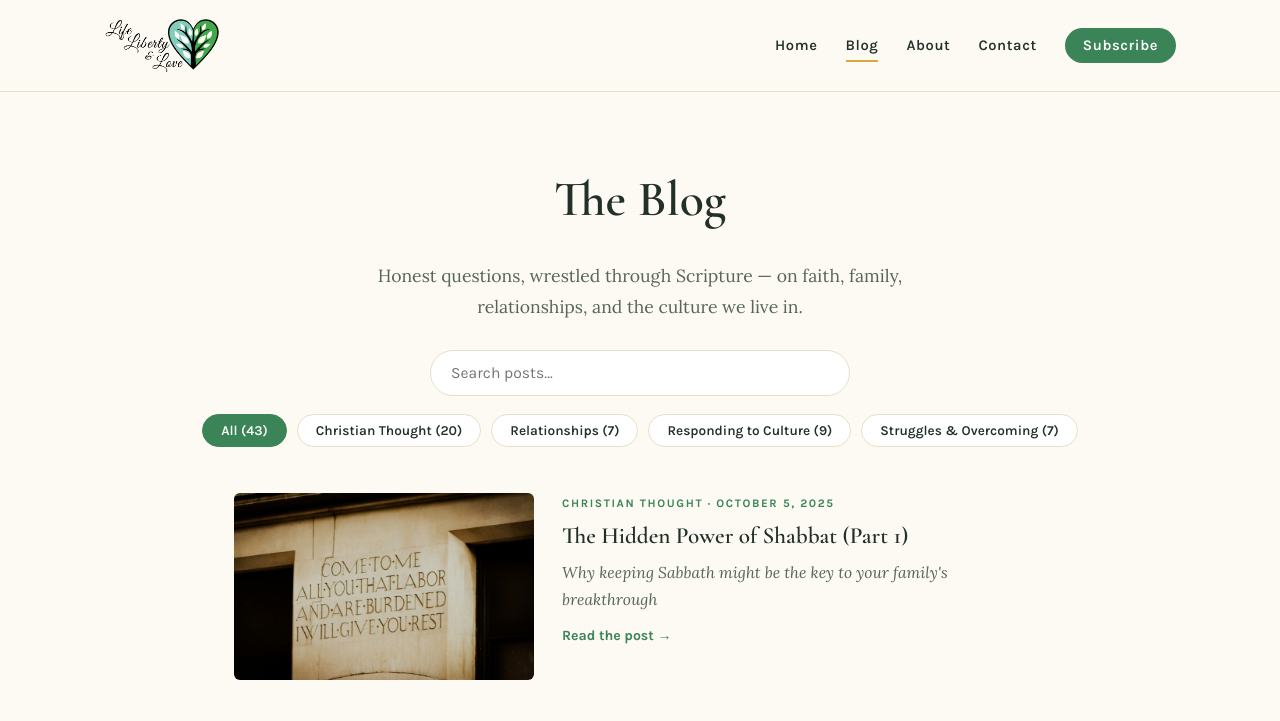
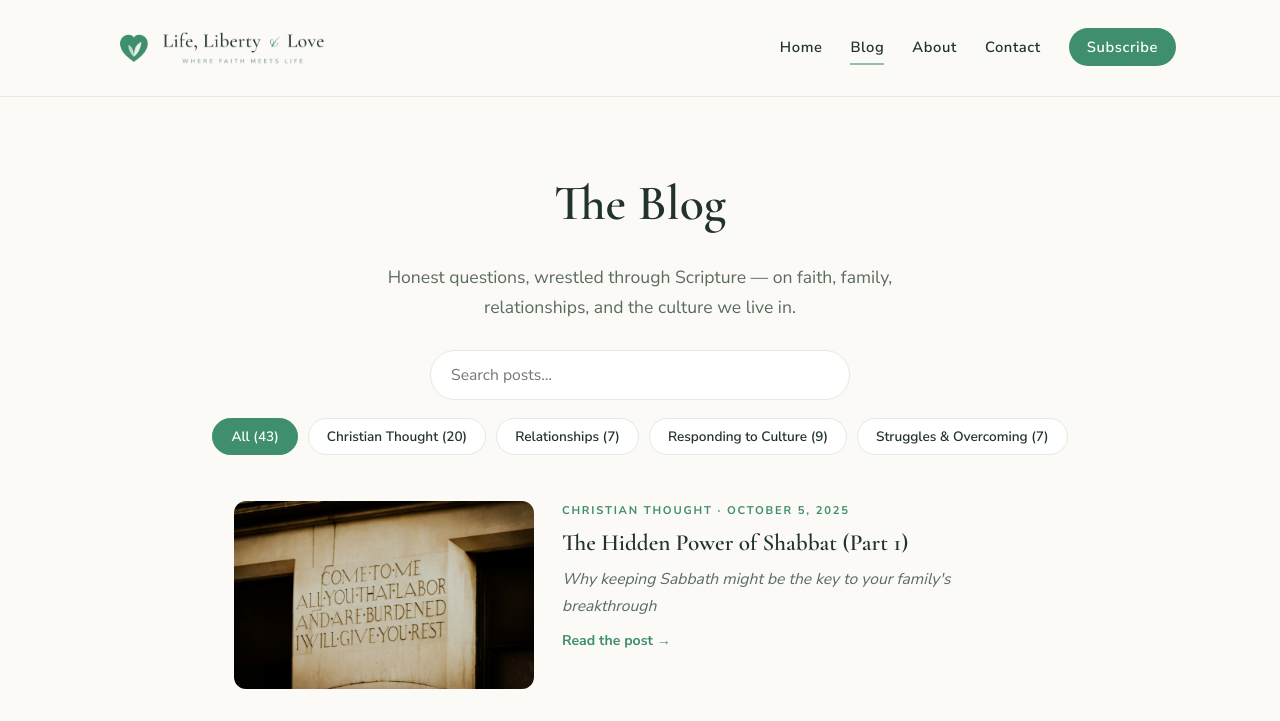
Before and after one commit to lifelibertynlove-wq/lifelibertyandlove, an Eleventy site: page src/blog.njk in a window 1280 px wide. Shown: the top 721 px of the page. Built offline with nearby package versions, Linux system fonts and the light colour scheme; Eleventy itself is replaced by a stand-in of ours; files that its build step writes are made by us from their sources.

Commit message:
Cambio Imagen de Marca

```diff
--- a/src/_includes/layouts/base.njk
+++ b/src/_includes/layouts/base.njk
@@ -7,7 +7,7 @@
   <meta name="description" content="{{ description or site.description }}">
   <meta name="author" content="{{ author or site.author }}">
   <link rel="canonical" href="{{ site.url }}{{ page.url }}">
-  <link rel="icon" type="image/png" href="/images/life-liberty-love.png">
+  <link rel="icon" type="image/png" href="/images/favicon.png">
   <meta property="og:site_name" content="{{ site.name }}">
   <meta property="og:title" content="{{ title or site.name }}">
   <meta property="og:description" content="{{ description or site.description }}">
@@ -18,7 +18,7 @@
   <link rel="alternate" type="application/rss+xml" title="{{ site.name }}" href="/feed.xml">
   <link rel="preconnect" href="https://fonts.googleapis.com">
   <link rel="preconnect" href="https://fonts.gstatic.com" crossorigin>
-  <link href="https://fonts.googleapis.com/css2?family=Cormorant+Garamond:ital,wght@0,500;0,600;0,700;1,500;1,600&family=Lora:ital,wght@0,400;0,500;0,600;1,400&family=Karla:wght@400;500;600;700&display=swap" rel="stylesheet">
+  <link href="https://fonts.googleapis.com/css2?family=Cormorant+Garamond:ital,wght@0,400;0,500;0,600;1,400;1,500;1,600&family=Lora:ital,wght@0,400;0,500;0,600;1,400;1,500&family=Nunito+Sans:wght@400;600;700;800&family=Pinyon+Script&display=swap" rel="stylesheet">
   <link rel="stylesheet" href="/css/style.css">
 </head>
 <body>
@@ -27,7 +27,7 @@
 <header class="site-header{% if heroPage %} site-header--overlay{% endif %}">
   <div class="wrap header-inner">
     <a class="brand" href="/">
-      <img src="/images/life-liberty-love.png" alt="Life, Liberty &amp; Love — home" width="116" height="55">
+      <img src="/images/logo-header.png" alt="Life, Liberty &amp; Love — Where Faith Meets Life" width="232" height="60">
     </a>
     <nav class="site-nav" aria-label="Main">
       <button class="nav-toggle" aria-expanded="false" aria-controls="nav-list">
--- a/src/css/style.css
+++ b/src/css/style.css
@@ -7,24 +7,39 @@
    ============================================================ */
 
 :root {
-  --paper: #FCFAF2;
-  --paper-deep: #F5EFDC;
-  --ink: #22302A;
-  --ink-soft: #57655C;
-  --leaf: #3B8457;
-  --leaf-soft: #E1F2E4;
-  --forest: #1E5237;
-  --gold: #D9A83E;
-  --line: #E7DFC6;
+  /* Brand System · Proposal 1A */
+  --green: #3F8F6E;      /* Leaf Green · logo, links, buttons */
+  --sage: #8FC4A8;       /* Secondary · hover, accents */
+  --mint: #BFE0CC;       /* Soft Mint · tags, highlight backgrounds */
+  --forest: #22332B;     /* Text, footer */
+  --ivory: #FBFAF7;      /* Main background */
+  --mist: #EEF2EC;       /* Section backgrounds, cards */
+  --green-dark: #2D6E53; /* Link hover */
+
+  /* Semantic aliases (used throughout) */
+  --paper: var(--ivory);
+  --paper-deep: var(--mist);
+  --ink: var(--forest);
+  --ink-soft: #5A6B60;
+  --leaf: var(--green);
+  --leaf-soft: var(--mint);
+  --gold: var(--sage);
+  --line: #E4E9E1;
   --white: #FFFFFF;
 
   --font-display: "Cormorant Garamond", Georgia, serif;
-  --font-body: "Lora", Georgia, serif;
-  --font-ui: "Karla", "Helvetica Neue", Arial, sans-serif;
+  --font-serif: "Lora", Georgia, serif;      /* article long-form body */
+  --font-body: "Nunito Sans", system-ui, sans-serif;  /* UI / nav / cards */
+  --font-ui: "Nunito Sans", system-ui, sans-serif;
+  --font-amp: "Pinyon Script", cursive;      /* only the & */
 
   --wrap: 1120px;
   --wrap-medium: 860px;
   --wrap-narrow: 680px;
+
+  --radius-btn: 999px;
+  --radius-card: 12px;
+  --radius-tag: 6px;
 }
 
 * { box-sizing: border-box; }
@@ -40,13 +55,13 @@ body {
   color: var(--ink);
   font-family: var(--font-body);
   font-size: 1.0625rem;
-  line-height: 1.75;
+  line-height: 1.7;
   -webkit-font-smoothing: antialiased;
 }
 
 img { max-width: 100%; height: auto; display: block; }
 a { color: var(--leaf); text-decoration-color: color-mix(in srgb, var(--leaf) 40%, transparent); text-underline-offset: 3px; }
-a:hover { color: var(--forest); }
+a:hover { color: var(--green-dark); }
 
 .wrap { max-width: var(--wrap); margin-inline: auto; padding-inline: 24px; }
 .wrap-medium { max-width: var(--wrap-medium); margin-inline: auto; padding-inline: 24px; }
@@ -67,11 +82,11 @@ a:hover { color: var(--forest); }
 /* ---------- Utility type ---------- */
 .eyebrow {
   font-family: var(--font-ui);
-  font-size: 0.72rem;
+  font-size: 0.7rem;
   font-weight: 700;
-  letter-spacing: 0.14em;
+  letter-spacing: 0.16em;
   text-transform: uppercase;
-  color: var(--leaf);
+  color: var(--green);
   margin: 0 0 10px;
 }
 .eyebrow a { color: inherit; text-decoration: none; }
@@ -96,8 +111,8 @@ a:hover { color: var(--forest); }
   display: flex; align-items: center; justify-content: space-between;
   padding-block: 18px;
 }
-.brand img { width: 116px; height: auto; }
-@media (max-width: 760px) { .brand img { width: 92px; } }
+.brand img { width: 232px; height: auto; }
+@media (max-width: 760px) { .brand img { width: 176px; } }
 .nav-list {
   display: flex; align-items: center; gap: 28px;
   list-style: none; margin: 0; padding: 0;
@@ -179,7 +194,7 @@ a:hover { color: var(--forest); }
 .btn {
   display: inline-block; font-family: var(--font-ui); font-weight: 700;
   font-size: 0.92rem; letter-spacing: 0.04em; text-decoration: none;
-  padding: 13px 28px; border-radius: 999px; border: 1.5px solid transparent;
+  padding: 13px 28px; border-radius: var(--radius-btn); border: 1.5px solid transparent;
   cursor: pointer; transition: background 0.15s, color 0.15s;
 }
 .btn-solid { background: var(--gold); color: var(--forest); }
@@ -211,7 +226,7 @@ a:hover { color: var(--forest); }
   color: #fff;
 }
 .slide-content > * { max-width: 560px; }
-.slide-eyebrow { color: #F2CE77; }
+.slide-eyebrow { color: var(--mint); }
 .slide-title { font-family: var(--font-display); font-weight: 600; font-size: clamp(1.9rem, 4.6vw, 3.2rem); line-height: 1.1; margin: 0 0 14px; }
 .slide-title a { color: #fff; text-decoration: none; }
 .slide-title a:hover { text-decoration: underline; text-decoration-color: var(--gold); text-underline-offset: 6px; }
@@ -222,7 +237,7 @@ a:hover { color: var(--forest); }
   background: rgba(20, 48, 32, 0.35); color: #fff; font-size: 1.7rem; line-height: 1;
   cursor: pointer; display: grid; place-items: center; transition: background 0.15s;
 }
-.carousel-arrow:hover { background: var(--gold); border-color: var(--gold); color: var(--forest); }
+.carousel-arrow:hover { background: var(--sage); border-color: var(--sage); color: var(--forest); }
 .carousel-prev { left: 18px; }
 .carousel-next { right: 18px; }
 .carousel-dots {
@@ -233,7 +248,7 @@ a:hover { color: var(--forest); }
   width: 10px; height: 10px; border-radius: 50%; border: 1.5px solid #fff;
   background: transparent; cursor: pointer; padding: 0;
 }
-.carousel-dot.is-active { background: var(--gold); border-color: var(--gold); }
+.carousel-dot.is-active { background: var(--sage); border-color: var(--sage); }
 @media (max-width: 700px) {
   .slide { align-items: flex-end; }
   .slide-content { padding: 30px 22px 64px; }
@@ -245,7 +260,7 @@ a:hover { color: var(--forest); }
 .mission { text-align: center; padding-block: clamp(44px, 7vw, 80px) clamp(38px, 6vw, 64px); }
 .mission .leaf-rule { margin-top: 0; margin-bottom: 26px; }
 .mission-title {
-  font-family: var(--font-display); font-weight: 600;
+  font-family: var(--font-display); font-weight: 500;
   font-size: clamp(1.9rem, 4.4vw, 2.9rem); line-height: 1.15; margin: 0 0 18px;
 }
 .mission-verse { margin: 0 auto; max-width: 540px; }
@@ -264,7 +279,7 @@ a:hover { color: var(--forest); }
 .post-card { display: flex; flex-direction: column; }
 .post-card-media img {
   aspect-ratio: 16 / 10; object-fit: cover; width: 100%;
-  border-radius: 6px;
+  border-radius: var(--radius-card);
 }
 .post-card-body { padding-top: 18px; }
 .post-card-title { font-family: var(--font-display); font-weight: 600; font-size: 1.45rem; line-height: 1.2; margin: 0 0 8px; }
@@ -290,10 +305,10 @@ a:hover { color: var(--forest); }
 .cat-grid { display: grid; grid-template-columns: repeat(auto-fit, minmax(210px, 1fr)); gap: 18px; }
 .cat-card {
   display: block; text-decoration: none; background: var(--white);
-  border: 1px solid var(--line); border-radius: 8px; padding: 26px 24px;
+  border: 1px solid var(--line); border-radius: var(--radius-card); padding: 26px 24px;
   transition: border-color 0.15s, transform 0.15s;
 }
-.cat-card:hover { border-color: var(--leaf); transform: translateY(-2px); }
+.cat-card:hover { border-color: var(--sage); background: var(--mist); transform: translateY(-2px); }
 .cat-card h3 { font-family: var(--font-display); font-weight: 600; font-size: 1.35rem; margin: 0 0 4px; color: var(--ink); }
 .cat-card span { font-family: var(--font-ui); font-size: 0.82rem; color: var(--ink-soft); letter-spacing: 0.05em; }
 
@@ -327,7 +342,7 @@ a:hover { color: var(--forest); }
 .post-hero img { border-radius: 8px; width: 100%; }
 
 .flow > * + * { margin-top: 1.2em; }
-.post-body { font-size: 1.125rem; }
+.post-body { font-size: 1.125rem; font-family: var(--font-serif); line-height: 1.8; }
 .post-body h1, .post-body h2, .post-body h3 {
   font-family: var(--font-display); font-weight: 600; line-height: 1.2; margin-top: 1.8em;
 }
@@ -335,8 +350,8 @@ a:hover { color: var(--forest); }
 .post-body h3 { font-size: 1.4rem; }
 .post-body img { border-radius: 6px; margin-inline: auto; }
 .post-body blockquote {
-  margin: 2em 0; padding: 0 0 0 26px; border-left: 3px solid var(--gold);
-  font-family: var(--font-display); font-style: italic; font-size: 1.3rem; line-height: 1.5; color: var(--forest);
+  margin: 2em 0; padding: 0 0 0 26px; border-left: 3px solid var(--sage);
+  font-family: var(--font-display); font-style: italic; font-size: 1.375rem; line-height: 1.5; color: var(--forest);
 }
 .post-body hr { border: 0; height: 1px; background: var(--line); margin-block: 2.4em; }
 
@@ -379,8 +394,8 @@ a:hover { color: var(--forest); }
   padding: 8px 18px; border-radius: 999px; cursor: pointer;
   border: 1px solid var(--line); background: #fff; color: var(--ink);
 }
-.filter-btn:hover { border-color: var(--leaf); color: var(--leaf); }
-.filter-btn.is-active { background: var(--leaf); border-color: var(--leaf); color: #fff; }
+.filter-btn:hover { border-color: var(--sage); color: var(--green-dark); background: var(--mist); }
+.filter-btn.is-active { background: var(--green); border-color: var(--green); color: #fff; }
 .blog-empty { text-align: center; color: var(--ink-soft); font-style: italic; padding-block: 40px; display: none; }
 
 /* ---------- Simple pages ---------- */
@@ -396,14 +411,14 @@ a:hover { color: var(--forest); }
 .about-grid .flow { max-width: 720px; margin-inline: auto; }
 
 .verse-callout {
-  margin: 2em 0; padding: 28px 30px; background: var(--leaf-soft);
+  margin: 2em 0; padding: 28px 30px; background: var(--mint);
   border-radius: 8px; font-family: var(--font-display); font-style: italic;
   font-size: 1.25rem; line-height: 1.55; color: var(--forest);
 }
 .verse-callout cite { display: block; font-family: var(--font-ui); font-style: normal; font-size: 0.75rem; letter-spacing: 0.14em; text-transform: uppercase; margin-top: 12px; }
 
 /* ---------- Forms (contact) ---------- */
-.form-card { background: #fff; border: 1px solid var(--line); border-radius: 10px; padding: clamp(26px, 4vw, 44px); }
+.form-card { background: #fff; border: 1px solid var(--line); border-radius: var(--radius-card); padding: clamp(26px, 4vw, 44px); }
 .form-field { margin-bottom: 20px; }
 .form-field label { display: block; font-family: var(--font-ui); font-weight: 700; font-size: 0.82rem; letter-spacing: 0.06em; text-transform: uppercase; margin-bottom: 8px; color: var(--ink-soft); }
 .form-field input, .form-field textarea {
@@ -424,3 +439,16 @@ a:hover { color: var(--forest); }
 .footer-nav a { text-decoration: none; color: var(--ink); }
 .footer-nav a:hover { color: var(--leaf); }
 .footer-copy { font-family: var(--font-ui); font-size: 0.78rem; color: var(--ink-soft); margin: 0; }
+
+
+/* ---------- Brand: Pinyon Script ampersand flourish ---------- */
+.amp { font-family: var(--font-amp); font-style: normal; font-weight: 400; font-size: 1.15em; color: var(--green); line-height: 0; }
+.slide-title .amp, .post-title .amp, .cat-card h3 .amp { color: inherit; }
+
+/* Tag pill (brand component) */
+.tag {
+  display: inline-block; font-family: var(--font-ui); font-weight: 700;
+  font-size: 0.68rem; letter-spacing: 0.08em; text-transform: uppercase;
+  background: var(--mint); color: var(--forest);
+  padding: 5px 12px; border-radius: var(--radius-tag);
+}
```
Also changed, not shown: src/static/images/favicon.png (added), src/static/images/logo-header-reversed.png (added), src/static/images/logo-header.png (added).
